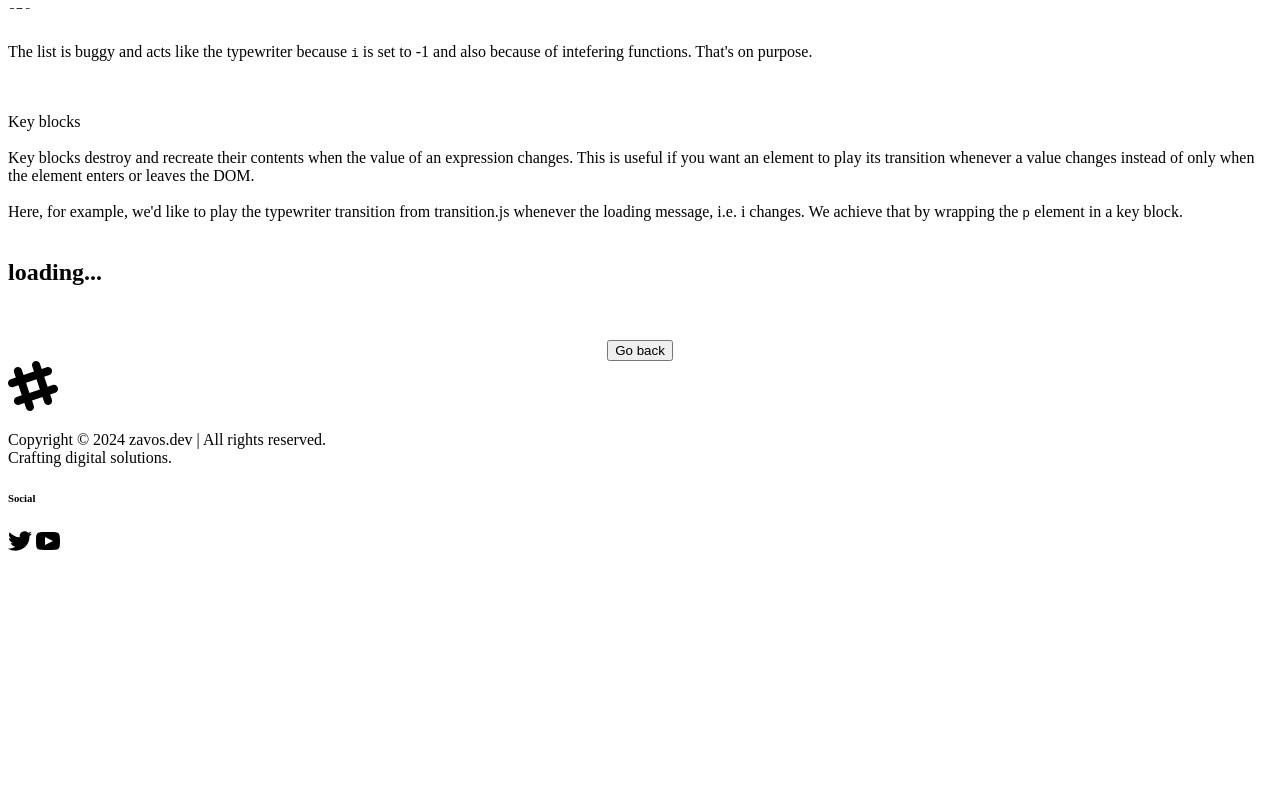
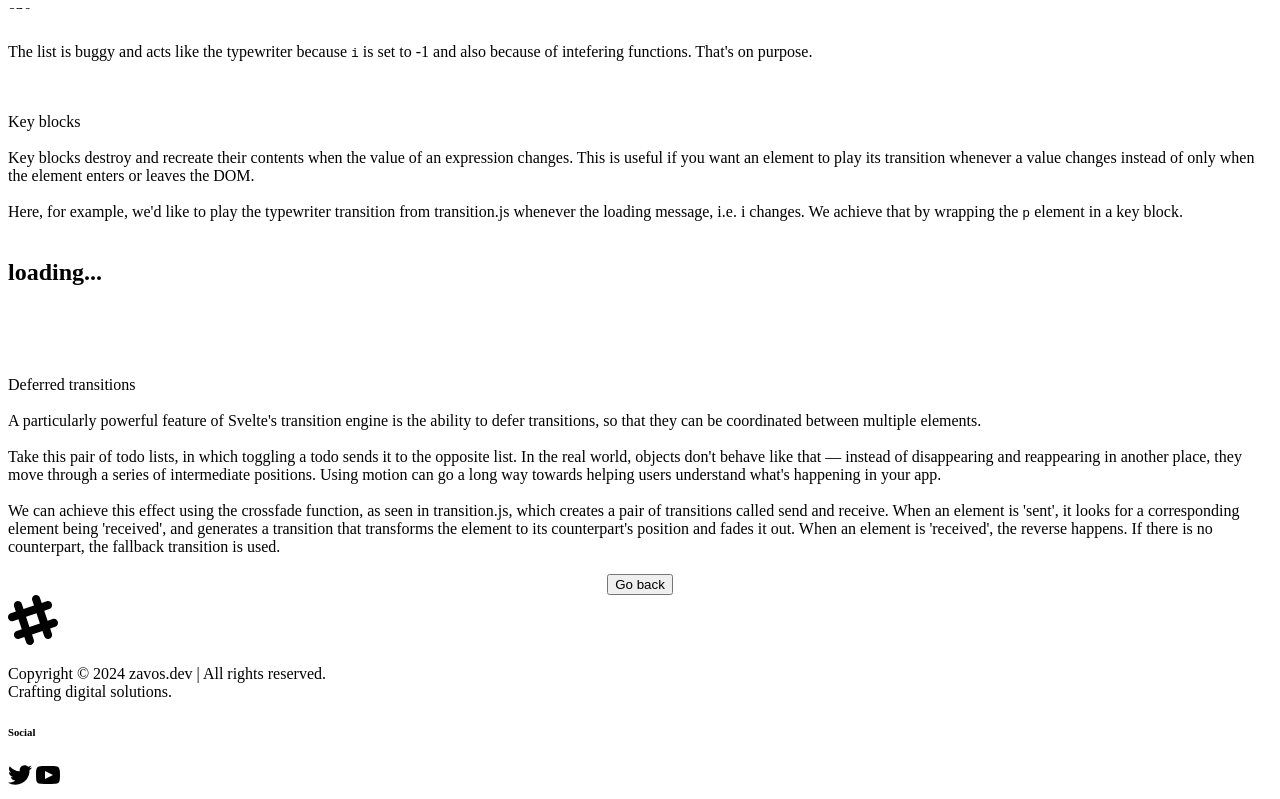
Before and after one commit to kzavos/svelte-training, a SvelteKit app: page /projects/project-9 in a window 1280 px wide. Shown: the part 1529-2328 px from the top of the page. Before the commit the page ends 2094 px from the top, so only its background shows below. Built offline with nearby package versions, Linux system fonts and the light colour scheme.

Commit message:
Add the sentences about the last example of transitions

```diff
--- a/src/routes/projects/project-9/+page.svelte
+++ b/src/routes/projects/project-9/+page.svelte
@@ -4,7 +4,6 @@
 	import { elasticOut } from 'svelte/easing';
 	import { slide } from 'svelte/transition';
 	import { onMount } from 'svelte';
-	// import { typewriter } from 'transition.js';
 	import { messages } from './loading-messages.js';
 
 	let visible = true;
@@ -254,6 +253,28 @@
 			{messages[i] || ''}
 		</p>
 	{/key}
+	<br />
+	<br />
+	<div class="prose text-3xl font-bold">Deferred transitions</div>
+	<br />
+	<div class="prose text-lg leading-relaxed">
+		A particularly powerful feature of Svelte's transition engine is the ability to defer
+		transitions, so that they can be coordinated between multiple elements.
+		<br />
+		<br />
+		Take this pair of todo lists, in which toggling a todo sends it to the opposite list. In the real
+		world, objects don't behave like that — instead of disappearing and reappearing in another place,
+		they move through a series of intermediate positions. Using motion can go a long way towards helping
+		users understand what's happening in your app.
+		<br />
+		<br />
+		We can achieve this effect using the crossfade function, as seen in transition.js, which creates
+		a pair of transitions called send and receive. When an element is 'sent', it looks for a corresponding
+		element being 'received', and generates a transition that transforms the element to its counterpart's
+		position and fades it out. When an element is 'received', the reverse happens. If there is no counterpart,
+		the fallback transition is used.
+	</div>
+	<br />
 </article>
 
 <style>
```
Also changed, not shown: src/routes/projects/project-9/transition.js (+18 -16 lines).
